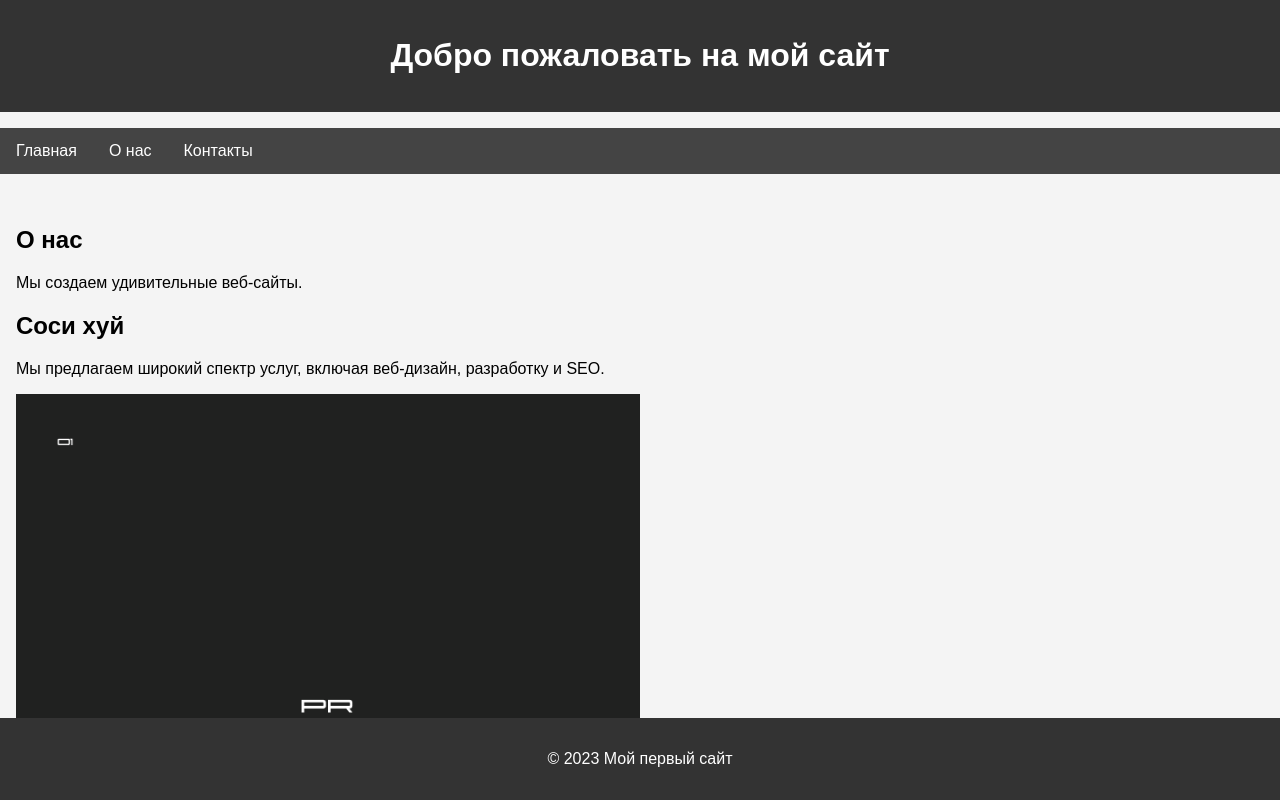
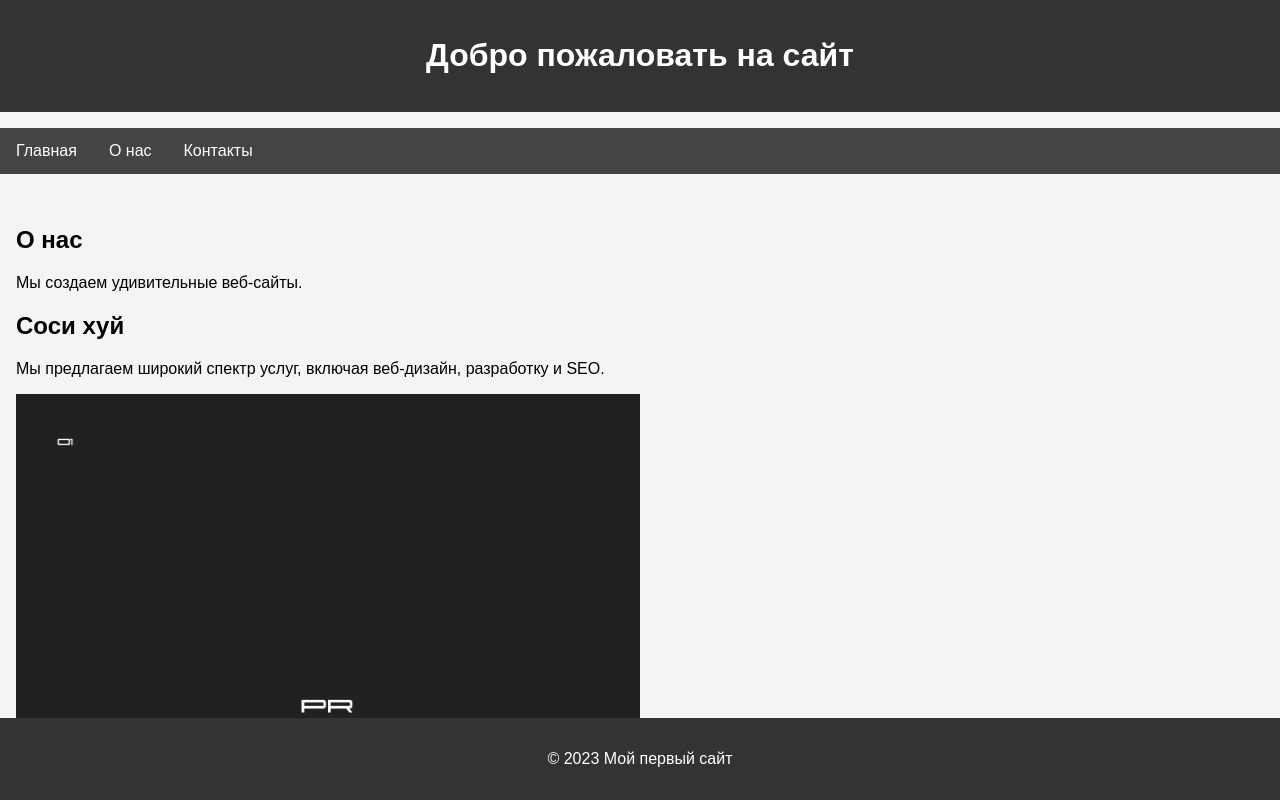
Before and after one commit to SadakovDmitry/Site, a plain HTML site: page index.html in a window 1280 px wide. Shown: the top 800 px of the page. Drawn offline with Linux system fonts and the light colour scheme.

Commit message:
new commit

```diff
--- a/index.html
+++ b/index.html
@@ -8,7 +8,7 @@
 </head>
 <body>
     <header>
-        <h1>Добро пожаловать на мой сайт</h1>
+        <h1>Добро пожаловать на сайт</h1>
     </header>
     <nav>
         <ul>
```
